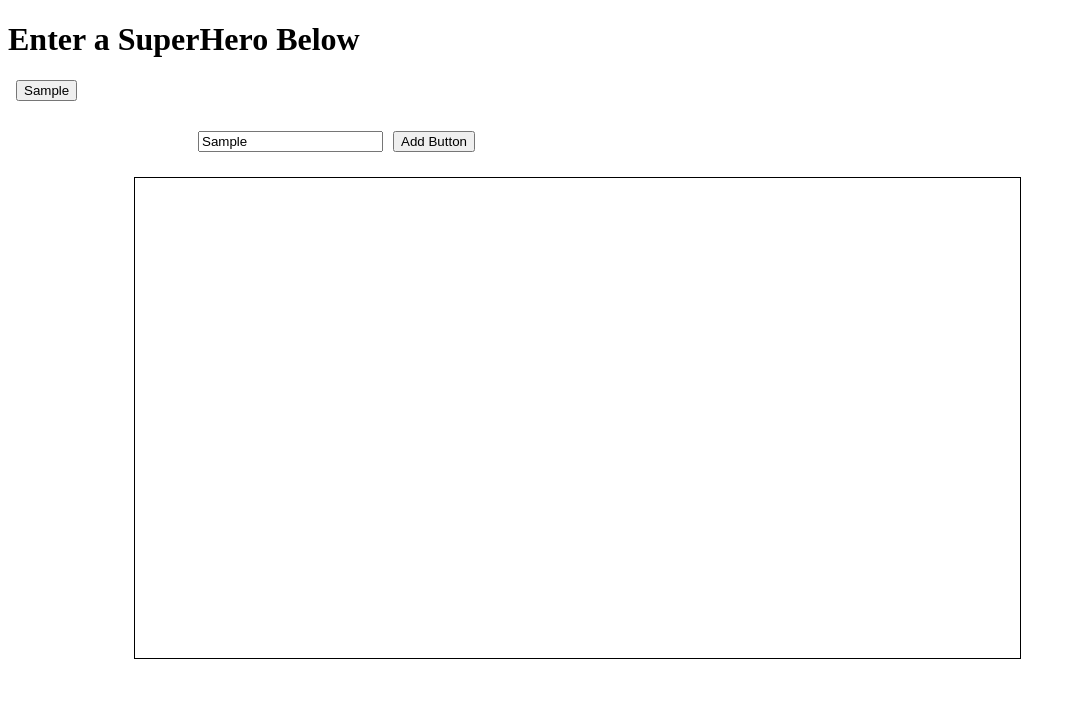
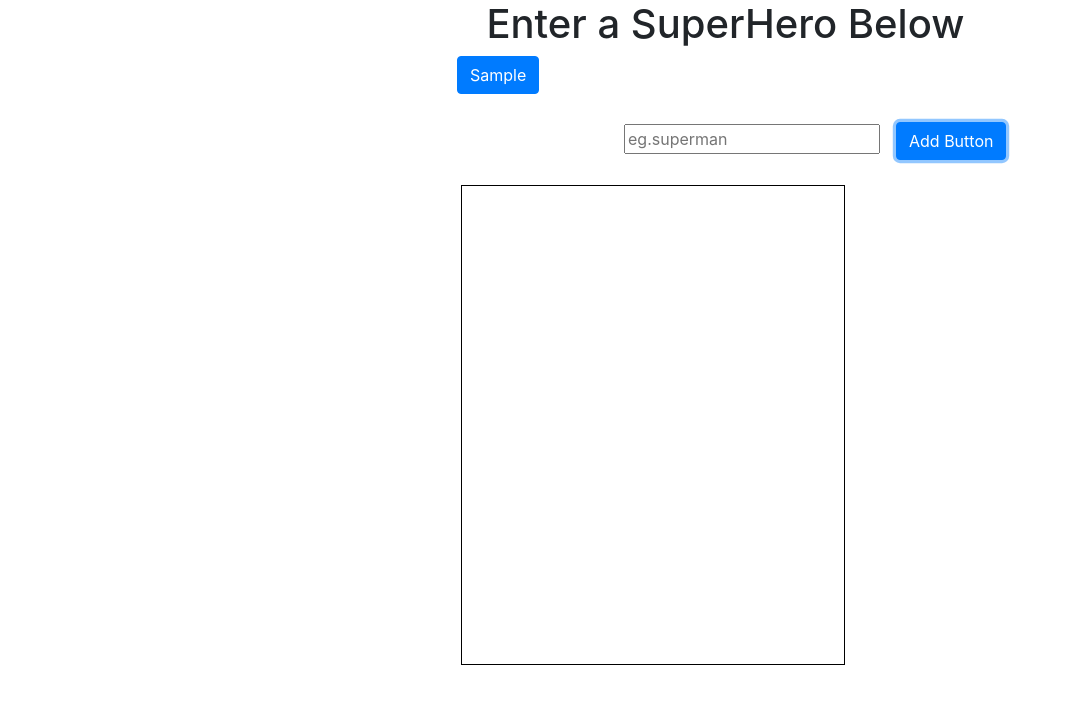
Before and after one commit to Sachin796/GiphyAPI, a plain HTML site: page index.html in a window 1280 px wide. Both pictures are taken after typing "Sample" into the empty fields and a click on the button "Add Button". Shown: the whole page, without its empty margins (0-1076 px from the left). Drawn offline with nearby package versions, Linux system fonts and the light colour scheme.

Commit message:
Added bootstrap and aligned elements

```diff
--- a/css/giphy.css
+++ b/css/giphy.css
@@ -1,15 +1,25 @@
 #output {
   border: solid black 1px;
-  width: 70%;
-  margin-left: 10%;
+  width:30%;
+  margin-left: 36%;
   margin-top: 25px;
   min-height: 30em;
   max-height: auto;
 }
 #buttondata {
   margin-top: 30px;
-  margin-left: 190px;
+  margin-left: 39em;
 }
 #btn1 {
-  margin-left: 10px;
+  margin-left: 1em;
 }
+
+body h1
+{
+  margin-left: 38%;
+}
+#buttonadd
+{
+  width: 30%;
+  margin-left: 35%;
+}
--- a/index.html
+++ b/index.html
@@ -9,12 +9,18 @@
 
   <script src="https://cdnjs.cloudflare.com/ajax/libs/jquery/3.2.1/jquery.min.js"></script>
   <script src="https://maxcdn.bootstrapcdn.com/bootstrap/3.4.0/js/bootstrap.min.js"></script>
+  <link
+    rel="stylesheet"
+    href="https://stackpath.bootstrapcdn.com/bootstrap/4.3.1/css/bootstrap.min.css"
+    integrity="sha384-ggOyR0iXCbMQv3Xipma34MD+dH/1fQ784/j6cY/iJTQUOhcWr7x9JvoRxT2MZw1T"
+    crossorigin="anonymous"
+  />
   <link rel="stylesheet" href="./css/giphy.css" />
   <body>
     <h1>Enter a SuperHero Below</h1>
     <div id="buttonadd"></div>
 
-    <input type="text" id="buttondata" /><button
+    <input type="text" id="buttondata" placeholder="eg.superman" /><button
       id="btn1"
       class="btn btn-primary"
       type="button"
--- a/js/giphy.js
+++ b/js/giphy.js
@@ -1,10 +1,13 @@
 //window.onload = function(e) {};
 //onclick of add button
+
+
 $("#btn1").on("click", function() {
+
   //  var array = [];
   var text = $("#buttondata").val(); //getting value of the entered text
 
-  $("#buttonadd").append(`&nbsp;&nbsp;<button id=${text}>${text}</button>`); //creating new button element and adding to the div
+  $("#buttonadd").append(`&nbsp;&nbsp;<button id=${text} type="button" class="btn btn-primary">${text} </button>`); //creating new button element and adding to the div
   $("button").on("click", function(e) {
     $("#output").empty();
     $("#buttondata").val("");
@@ -25,6 +28,7 @@ $("#btn1").on("click", function() {
           divdata.attr("type", "animated");
           divdata.attr("height", "150px");
           divdata.attr("width", "150px");
+         // divdata.attr("margin-top","20px");
           divdata.attr("id", response.data[i].id);
           divdata.attr(
             "style",
@@ -57,4 +61,6 @@ $("#btn1").on("click", function() {
       });
     }
   });
+
+  $("#buttondata").val("");
 });
```
